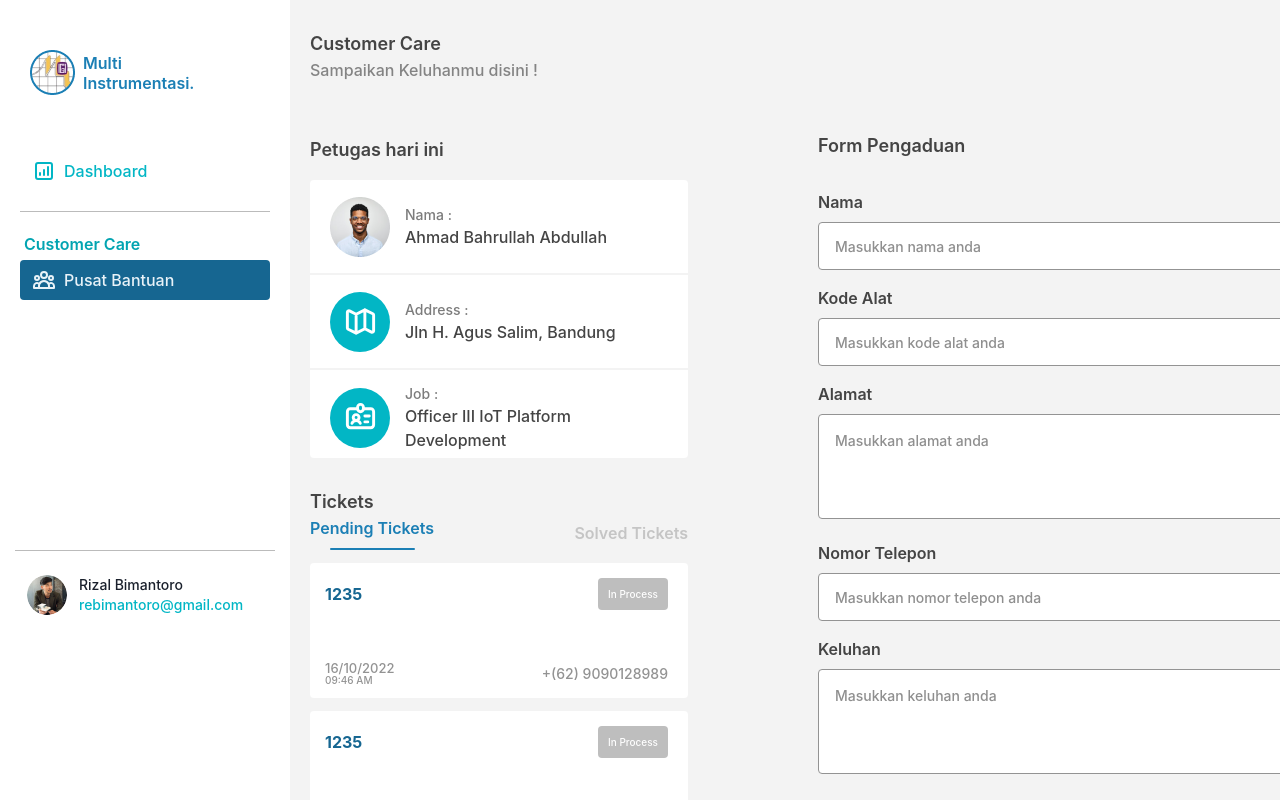
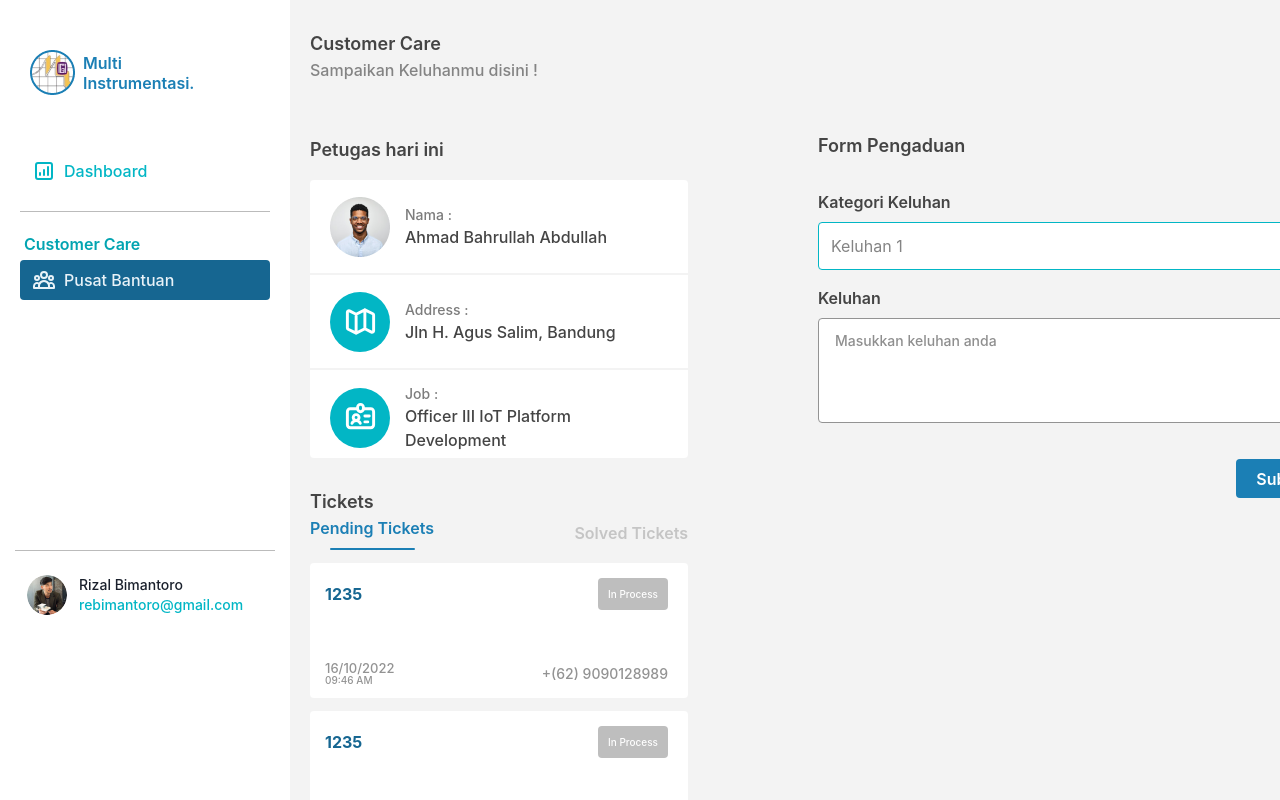
Before and after one commit to Smart-Dashboard-ESD/Website_Smart_Dashboard, a React (Create React App) app: page /customer-care in a window 1280 px wide. Shown: the top 800 px of the page. Built offline with nearby package versions, Linux system fonts and the light colour scheme.

Commit message:
feat/change ticket form

```diff
--- a/src/components/Tickets/TicketForm.js
+++ b/src/components/Tickets/TicketForm.js
@@ -1,50 +1,27 @@
 import React from "react";
+import DropdownKeluhan from "../Dropdown/DropdownKeluhan";
 
 export default function TicketForm() {
   return (
-    <div className="ml-[130px] mt-[132px]">
+    <form className="ml-[130px] mt-[132px]">
       <h1 className="text-lg font-semibold text-Black-Normal">
         Form Pengaduan
       </h1>
       <h2 className="text-base font-semibold text-Black-Normal mt-[30px]">
-        Nama
+        Kategori Keluhan
       </h2>
-      <input
-        className="w-[512px] h-[48px] bg-white rounded border border-[#939393] mt-2 pl-4 placeholder:text-sm placeholder:font-medium placeholder:text-[#8F8F8F]"
-        placeholder="Masukkan nama anda"
-      />
-      <h2 className="mt-4 text-base font-semibold text-Black-Normal">
-        Kode Alat
-      </h2>
-      <input
-        className="w-[512px] h-[48px] bg-white rounded border border-[#939393] mt-2 pl-4 placeholder:text-sm placeholder:font-medium placeholder:text-[#8F8F8F]"
-        placeholder="Masukkan kode alat anda"
-      />
-      <h2 className="mt-4 text-base font-semibold text-Black-Normal">Alamat</h2>
-      <textarea
-        className="w-[512px] h-[105px] pt-4 bg-white rounded border border-[#939393] mt-2 pl-4 placeholder:text-sm placeholder:font-medium placeholder:text-[#8F8F8F]"
-        placeholder="Masukkan alamat anda"
-      />
-      <h2 className="mt-4 text-base font-semibold text-Black-Normal">
-        Nomor Telepon
-      </h2>
-      <input
-        className="w-[512px] h-[48px] bg-white rounded border border-[#939393] mt-2 pl-4 placeholder:text-sm placeholder:font-medium placeholder:text-[#8F8F8F]"
-        placeholder="Masukkan nomor telepon anda"
-        type="number"
-      />
+      <DropdownKeluhan />
       <h2 className="mt-4 text-base font-semibold text-Black-Normal">
         Keluhan
       </h2>
       <textarea
-        className="w-[512px] pt-4 h-[105px] bg-white rounded border border-[#939393] mt-2 pl-4 placeholder:text-sm placeholder:font-medium placeholder:text-[#8F8F8F]"
+        className="w-[512px] h-[105px] pt-3 bg-white rounded border border-[#939393] mt-2 pl-4 placeholder:text-sm placeholder:font-medium placeholder:text-[#8F8F8F]"
         placeholder="Masukkan keluhan anda"
-      />
-      <div className="flex justify-end mt-[30px]">
-        <div className="w-[95px] h-[39px] bg-Primary-Normal rounded flex items-center justify-center">
-          <h1 className="text-base font-medium text-white">Submit</h1>
-        </div>
+        type="textarea"
+      ></textarea>
+      <div className="w-[95px] h-[39px] bg-Primary-Normal ml-[418px] text-white rounded flex items-center justify-center font-semibold mt-[30px]">
+        <button>Submit</button>
       </div>
-    </div>
+    </form>
   );
 }
```
